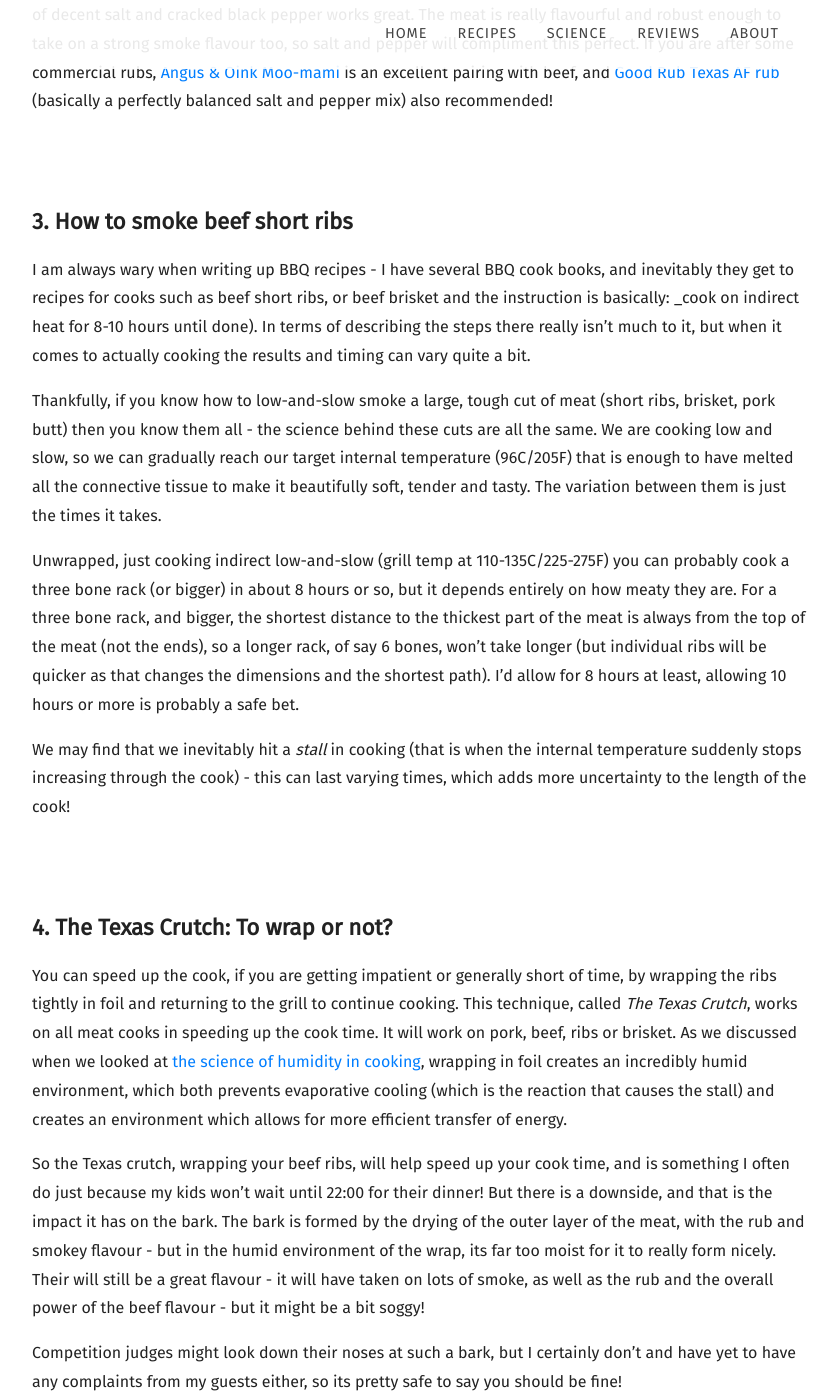
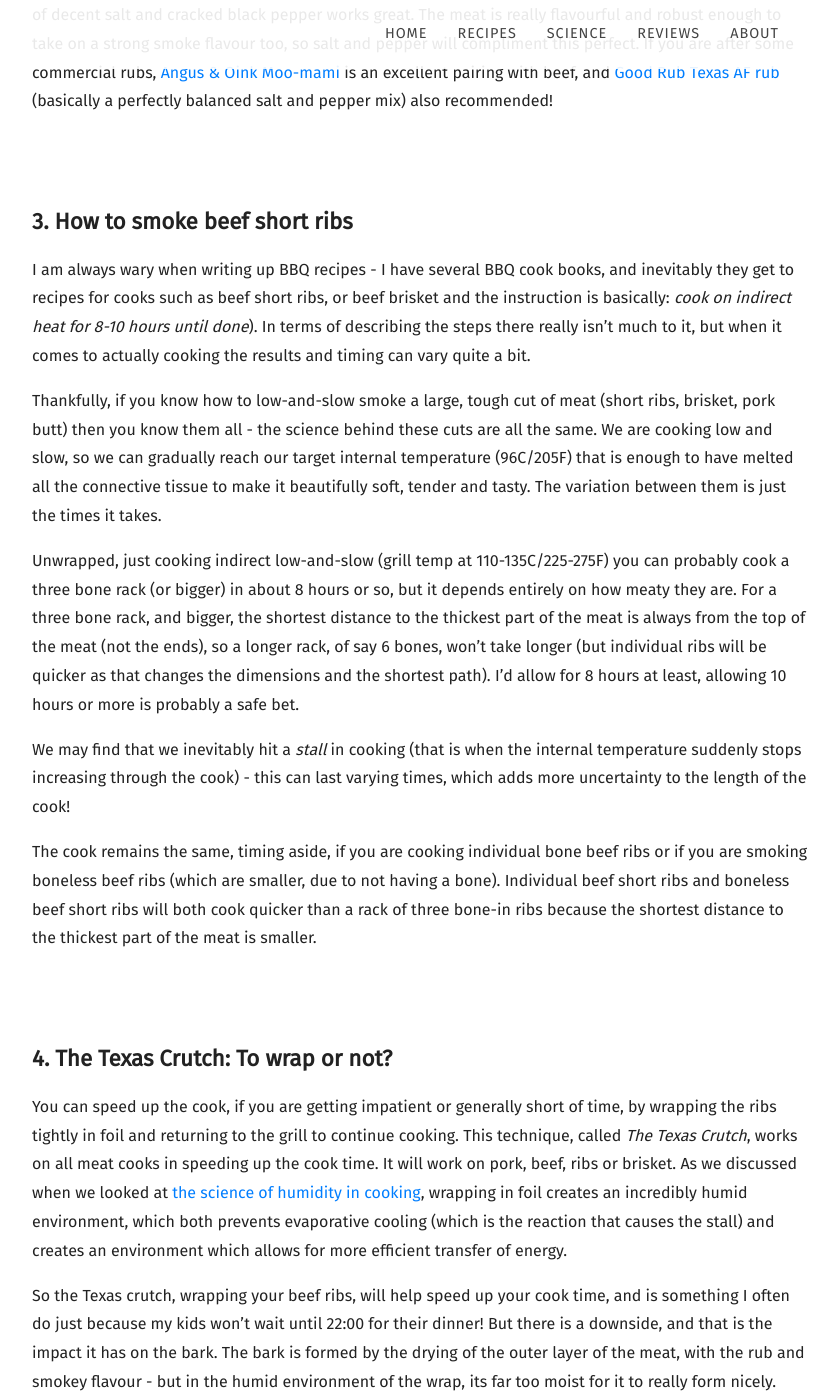
Before and after one commit to robhinds/food-science-site, a Jekyll site: the page built from recipes/_posts/2021-02-05-how-to-smoke-beef-short-ribs.md, in a window 1280 px wide and 1400 px high, scrolled down 2918 px. Shown: the whole window, without its empty margins (58-896 px from the left). Built offline with Jekyll 4.4.1, drawn with Linux system fonts in a browser that asks for light colours; nearby versions of some CDN libraries.

Commit message:
updating FAQs and boneless notes

```diff
--- a/recipes/_posts/2021-02-05-how-to-smoke-beef-short-ribs.md
+++ b/recipes/_posts/2021-02-05-how-to-smoke-beef-short-ribs.md
@@ -30,8 +30,10 @@
     answer: "Smoking beef ribs low and slow can easily take 8+ hours. Exact timing will depend on the size of the ribs, cooking temperature and other factors. You should cook by internal temperature, not time, but allow at least 8 hours for the cook (allowing longer is a safer option)"
   - title: "How to tell if beef short ribs are cooked?"
     answer: "Beef short ribs should reach an internal temperature of 96C/205F, and when probed with a temperature probe (or skewer) they should offer little resistance (they should 'probe like button')"
-  - title: "What temperature should I smoke pork ribs at?"
+  - title: "What temperature should I smoke beef short ribs at?"
     answer: "Beef short ribs (jacobs ladder) are best cooked low and slow between 110-135C/225-275F."
+  - title: "How do I cook boneless beef short ribs?"
+    answer: "Boneless beef short ribs, and individual beef short ribs, can be cooked exactly the same way - and the same way as a rack of beef short ribs (jacobs ladder) - the only difference will be the cook times will be significantly reduced. Boneless beef short ribs are best cooked low and slow between 110-135C/225-275F."
 ---
 
 Beef short ribs are one of my all time favourite cuts to cook low and slow. They are always popular on the BBQ circuit, and have an incredible savoury, meaty flavour. They cook down to a beautifully tender, flavourful cook and also provide really impressive servings as _Dino Bones_. All these BBQ recipes will work equally well on a ceramic grill such as a Big Green Egg or Kamado Joe, a bullet smoker such as the Weber Smokey Mountain or a pellet grill such as Traeger or Broil King - no adaptation of the recipe or technique needs to change.
@@ -73,7 +75,7 @@
 <br>
 
 ## 3. How to smoke beef short ribs
-I am always wary when writing up BBQ recipes - I have several BBQ cook books, and inevitably they get to recipes for cooks such as beef short ribs, or beef brisket and the instruction is basically: _cook on indirect heat for 8-10 hours until done).  In terms of describing the steps there really isn't much to it, but when it comes to actually cooking the results and timing can vary quite a bit.
+I am always wary when writing up BBQ recipes - I have several BBQ cook books, and inevitably they get to recipes for cooks such as beef short ribs, or beef brisket and the instruction is basically: _cook on indirect heat for 8-10 hours until done_).  In terms of describing the steps there really isn't much to it, but when it comes to actually cooking the results and timing can vary quite a bit.
 
 Thankfully, if you know how to low-and-slow smoke a large, tough cut of meat (short ribs, brisket, pork butt) then you know them all - the science behind these cuts are all the same. We are cooking low and slow, so we can gradually reach our target internal temperature (96C/205F) that is enough to have melted all the connective tissue to make it beautifully soft, tender and tasty. The variation between them is just the times it takes.
 
@@ -81,6 +83,9 @@
 <br>
 
 We may find that we inevitably hit a _stall_ in cooking (that is when the internal temperature suddenly stops increasing through the cook) - this can last varying times, which adds more uncertainty to the length of the cook!
+<br>
+
+The cook remains the same, timing aside, if you are cooking individual bone beef ribs or if you are smoking boneless beef ribs (which are smaller, due to not having a bone). Individual beef short ribs and boneless beef short ribs will both cook quicker than a rack of three bone-in ribs because the shortest distance to the thickest part of the meat is smaller.
 
 <br>
 <br>
```
